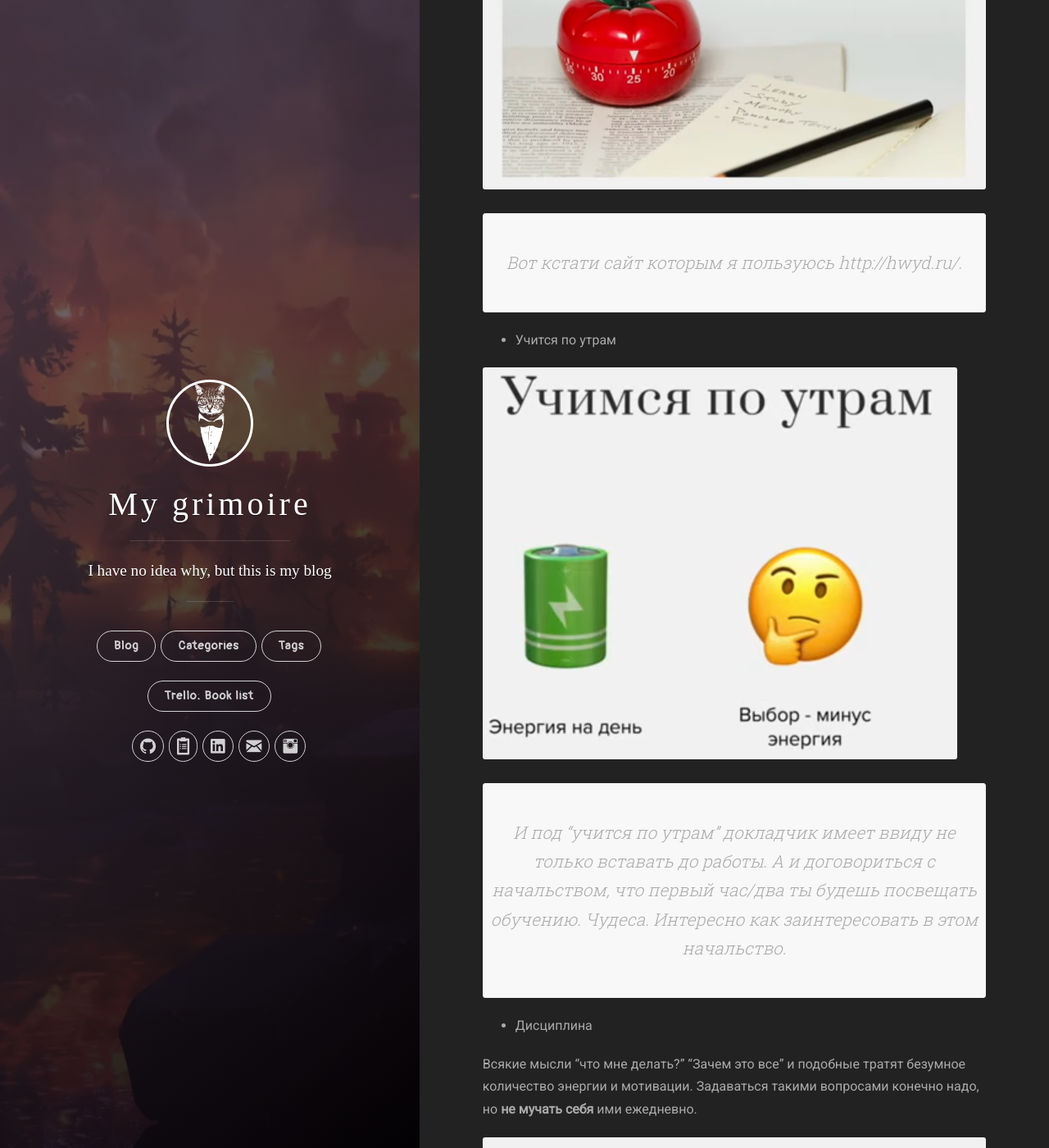
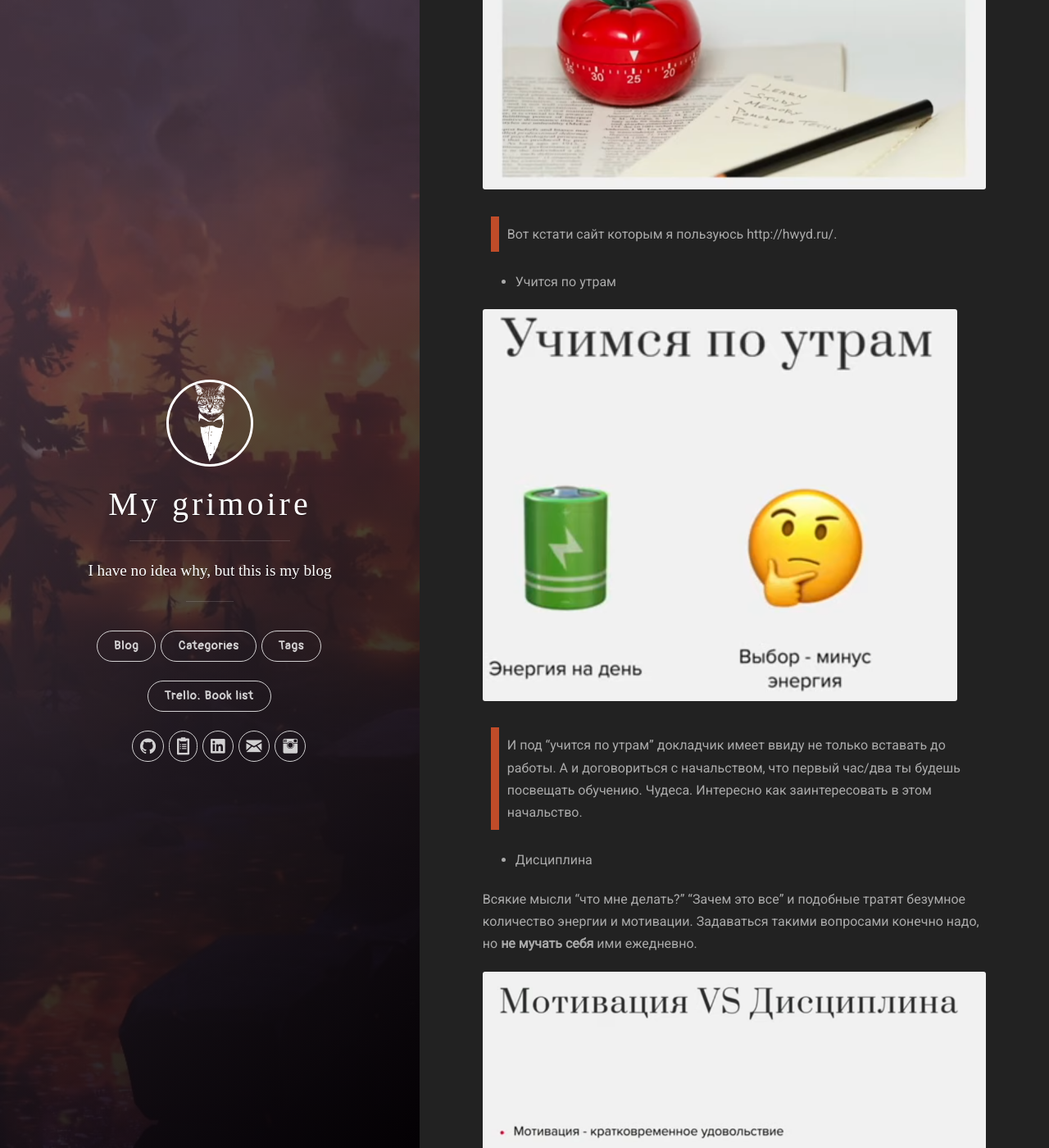
Before and after one commit to sonulen/my_grimoire, a Jekyll site: the page built from _posts/2020-01-09-learning_process.md, in a window 1280 px wide and 1400 px high, scrolled down 2858 px. Shown: the whole window at 82% size. Built offline with Jekyll 4.4.1, drawn with Linux system fonts in a browser that asks for light colours; some web fonts are replaced; comment, search, counter and statistics services are not loaded.

Commit message:
update: quote styles

```diff
--- a/_sass/uno.scss
+++ b/_sass/uno.scss
@@ -25,11 +25,15 @@ ol, ul {
 	list-style: none; }
 
 blockquote, q {
-	quotes: none; }
+    quotes: none;
+}
 
 blockquote:before, blockquote:after {
-	content: '';
-	content: none; }
+    color: #222;
+    font-size: 4em;
+    line-height: 0.1em;
+    margin-right: 0.25em;
+    vertical-align: -0.4em; }
 
 q:before, q:after {
 	content: '';
@@ -995,18 +999,14 @@ em {
 	font-style: italic; }
 
 blockquote {
-	margin: 1em 0;
-	padding: 2em 0;
-	background: #f8f8f8;
-	border: 1px solid #eeeeee;
-	border-radius: 3px;
-	font-family: "Roboto Slab", serif;
-	font-weight: lighter;
-	font-style: italic;
-	font-size: 1.3em;
-	text-align: center; }
-	blockquote p:last-child {
-		margin-bottom: 0; }
+    background: #222;
+    border-left: 10px solid #c04c29;
+    margin: 1.5em 10px;
+    padding: 0.5em 10px;
+    }
+
+blockquote p:last-child {
+    margin-bottom: 0; }
 
 ol, ul {
 	margin: 0 0 1.3em 2.5em; }
```
